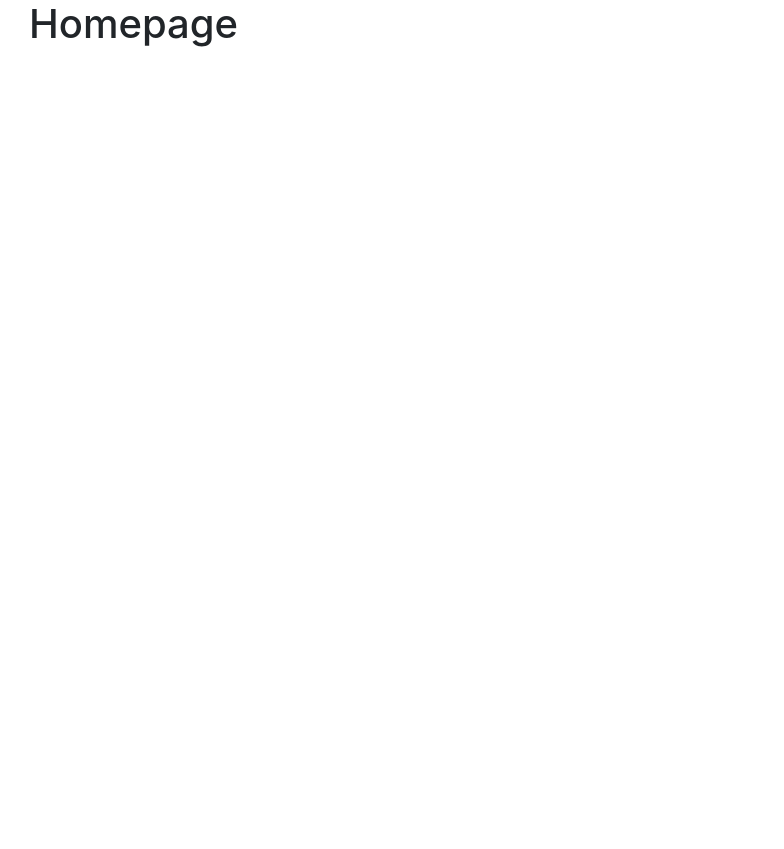
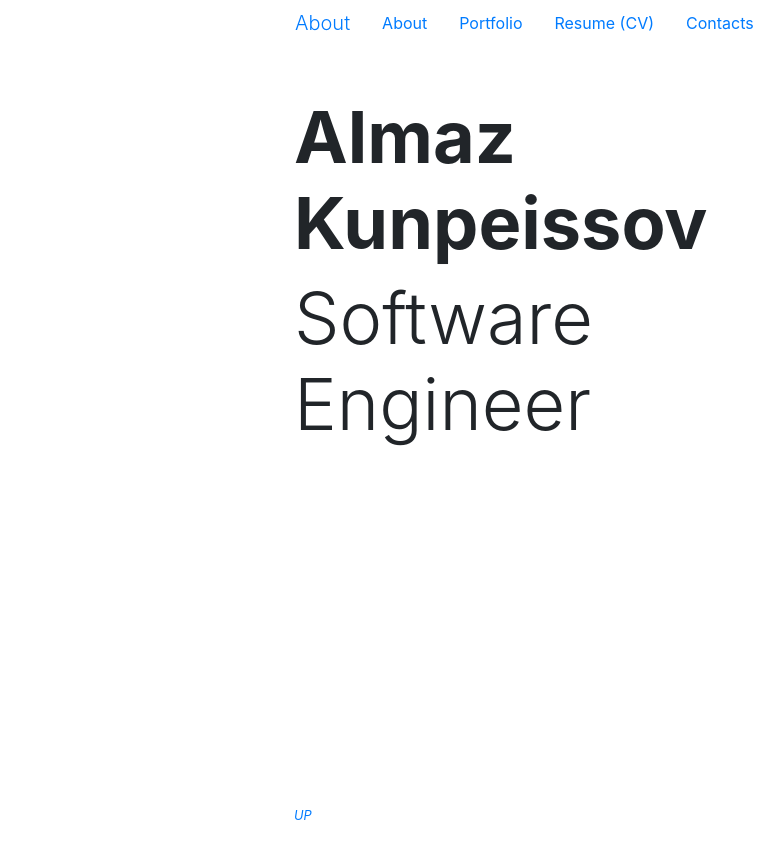
Before and after one commit to almazkun/akundotdev, a Django app: page / in a window 1280 px wide. Before the commit the part shown is almost empty. Shown: the whole page, without its empty margins (56-840 px from the left). Before the commit the page ends 47 px from the top, so only its background shows below. Run offline with Django 3.2, Linux system fonts and the light colour scheme; some libraries are stand-ins or nearby versions.

Commit message:
working on frontend

```diff
--- a/templates/home.html
+++ b/templates/home.html
@@ -2,5 +2,8 @@
 
 
 {% block content%}
-    <h1>Homepage</h1>
+    <div class="container my-5" style="min-height: 80vh">
+        <h1 class="display-3 font-weight-bold">Almaz Kunpeissov</h1>
+        <h2 class="display-3">Software Engineer</h2>
+    </div>
 {% endblock content%}
--- a/templates/includes/footer.html
+++ b/templates/includes/footer.html
@@ -0,0 +1,8 @@
+<footer id="footer" class="small py-4">
+    <div class="container">
+
+        <div>
+            <a class="pb-4" href="#"><i class="display-5 fas fa-angle-up"> UP</i></a>
+        </div>
+    </div>
+</footer>
--- a/templates/includes/headscripts.html
+++ /dev/null
@@ -1,13 +0,0 @@
-<head>
-    <meta http-equiv="Content-type" content="text/html; charset=UTF-8" />
-    <meta name="robots" content="index, follow" />
-    <meta name="viewport" content="width=device-width, initial-scale=1, shrink-to-fit=no" />
-
-    <title>{% block title %}Almaz Kunpeissov - Software Engineer, Python Programming Language, Portfolio.{% endblock title %}</title>
-    <meta name="description" content="{% block description %}Portfolio of Almaz Kunpeissov, Python Software Engineer. Python/Django, PostgreSQL, Docker, Redis, Nginx, Gunicorn.{% endblock description %}"/>
-    <meta name="keywords" content="{% block keywords %}Python/Django, PostgreSQL, Docker, Redis, Nginx, Gunicorn.{% endblock keywords %}"/>
-
-
-    <!-- Stylesheets -->
-    <link rel="stylesheet" href="https://stackpath.bootstrapcdn.com/bootstrap/4.4.1/css/bootstrap.min.css" integrity="sha384-Vkoo8x4CGsO3+Hhxv8T/Q5PaXtkKtu6ug5TOeNV6gBiFeWPGFN9MuhOf23Q9Ifjh" crossorigin="anonymous">
-</head>
--- a/templates/includes/javascripts.html
+++ b/templates/includes/javascripts.html
@@ -0,0 +1,3 @@
+<script src="https://code.jquery.com/jquery-3.4.1.slim.min.js" integrity="sha384-J6qa4849blE2+poT4WnyKhv5vZF5SrPo0iEjwBvKU7imGFAV0wwj1yYfoRSJoZ+n" crossorigin="anonymous"></script>
+<script src="https://cdn.jsdelivr.net/npm/popper.js@1.16.0/dist/umd/popper.min.js" integrity="sha384-Q6E9RHvbIyZFJoft+2mJbHaEWldlvI9IOYy5n3zV9zzTtmI3UksdQRVvoxMfooAo" crossorigin="anonymous"></script>
+<script src="https://stackpath.bootstrapcdn.com/bootstrap/4.4.1/js/bootstrap.min.js" integrity="sha384-wfSDF2E50Y2D1uUdj0O3uMBJnjuUD4Ih7YwaYd1iqfktj0Uod8GCExl3Og8ifwB6" crossorigin="anonymous"></script>
--- a/templates/includes/nav.html
+++ b/templates/includes/nav.html
@@ -1,10 +1,10 @@
 {% load static %}
     <!-- Navigation For Desktop -->
-    <div class="container d-none d-lg-flex">
-        <nav class="navbar navbar-light">
-            <div class="navbar-brand">
-                <a class="nav-link" href="{% url "home" %}" title="Software Engineer, Python, portfolio">Home</a>
-            </div>
+    <div class="d-none d-lg-flex">
+        <nav class="navbar navbar-light p-0">
+            <a class="nav-item" href="#about" title="About">
+                <div class="nav-link lead">About</div>
+            </a>
             <div class="nav-item">
                 <a class="nav-link" href="#about" title="About">About</a>
             </div>
@@ -44,3 +44,4 @@
             </ul>
         </div>
     </nav>
+{% block navigation %}{% endblock navigation %}
--- a/templates/layouts/base.html
+++ b/templates/layouts/base.html
@@ -1,10 +1,38 @@
 {% load static %}
 <!DOCTYPE html>
 <html lang="en">
-    {% include "includes/headscripts.html"%}
+    <head>
+        <meta http-equiv="Content-type" content="text/html; charset=UTF-8" />
+        <meta name="robots" content="index, follow" />
+        <meta name="viewport" content="width=device-width, initial-scale=1, shrink-to-fit=no" />
 
-    <body class="container">
+        <title>{% block title %}Almaz Kunpeissov | Software Engineer | Python | Portfolio.{% endblock title %}</title>
+        <meta name="description" content="{% block description %}Portfolio of Almaz Kunpeissov, Python Software Engineer. Python/Django, PostgreSQL, Docker, Redis, Nginx, Gunicorn.{% endblock description %}"/>
+        <meta name="keywords" content="{% block keywords %}Python/Django, PostgreSQL, Docker, Redis, Nginx, Gunicorn.{% endblock keywords %}"/>
+
+        <!-- Stylesheets -->
+        <link rel="stylesheet" href="https://stackpath.bootstrapcdn.com/bootstrap/4.4.1/css/bootstrap.min.css" integrity="sha384-Vkoo8x4CGsO3+Hhxv8T/Q5PaXtkKtu6ug5TOeNV6gBiFeWPGFN9MuhOf23Q9Ifjh" crossorigin="anonymous">
+
+        <!-- Favicon -->
+        <link rel="shortcut icon" type="image/png" href="{% static 'images/fav/favicon.ico' %}"/>
+        <link rel="apple-touch-icon" sizes="180x180" href="{% static 'images/fav/apple-touch-icon.png' %}">
+        <link rel="icon" type="image/png" sizes="16x16" href="{% static 'images/fav/favicon-16x16.png' %}">
+        <link rel="manifest" href="{% static 'images/fav/manifest.json' %}"/>
+        <link rel="mask-icon" href="{% static 'images/fav/safari-pinned-tab.svg' %}"/>
+    </head>
+
+    <body style="width: 610px; margin: 0 auto">
+        {% block navigation %}
+            {% include "includes/nav.html" %}
+        {% endblock navigation %}
+
         {% block content %}
         {% endblock content%}
+
+        {% block footer %}
+            {% include "includes/footer.html" %}
+        {% endblock footer%}
+
+        {% include "includes/javascripts.html"%}
     </body>
 </html>
```
Also changed, not shown: templates/includes/stylesheets.html (deleted).
